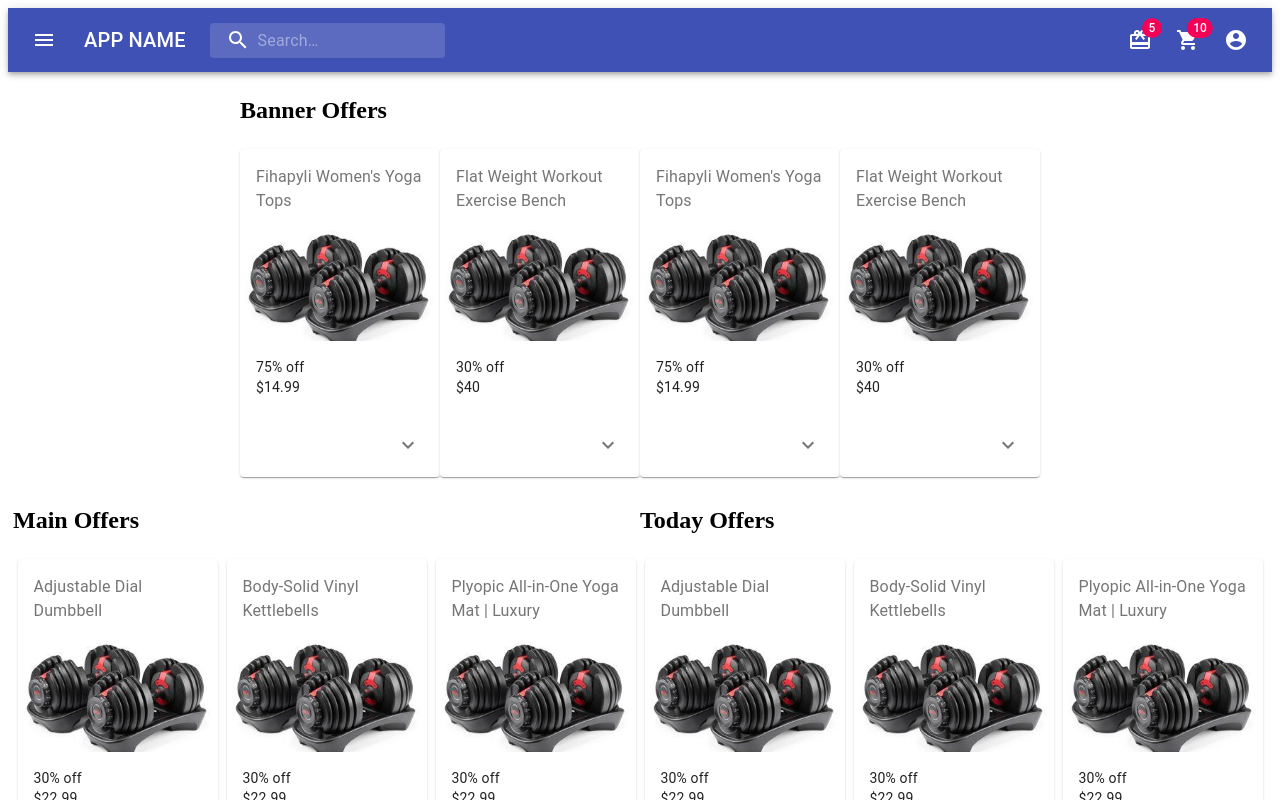
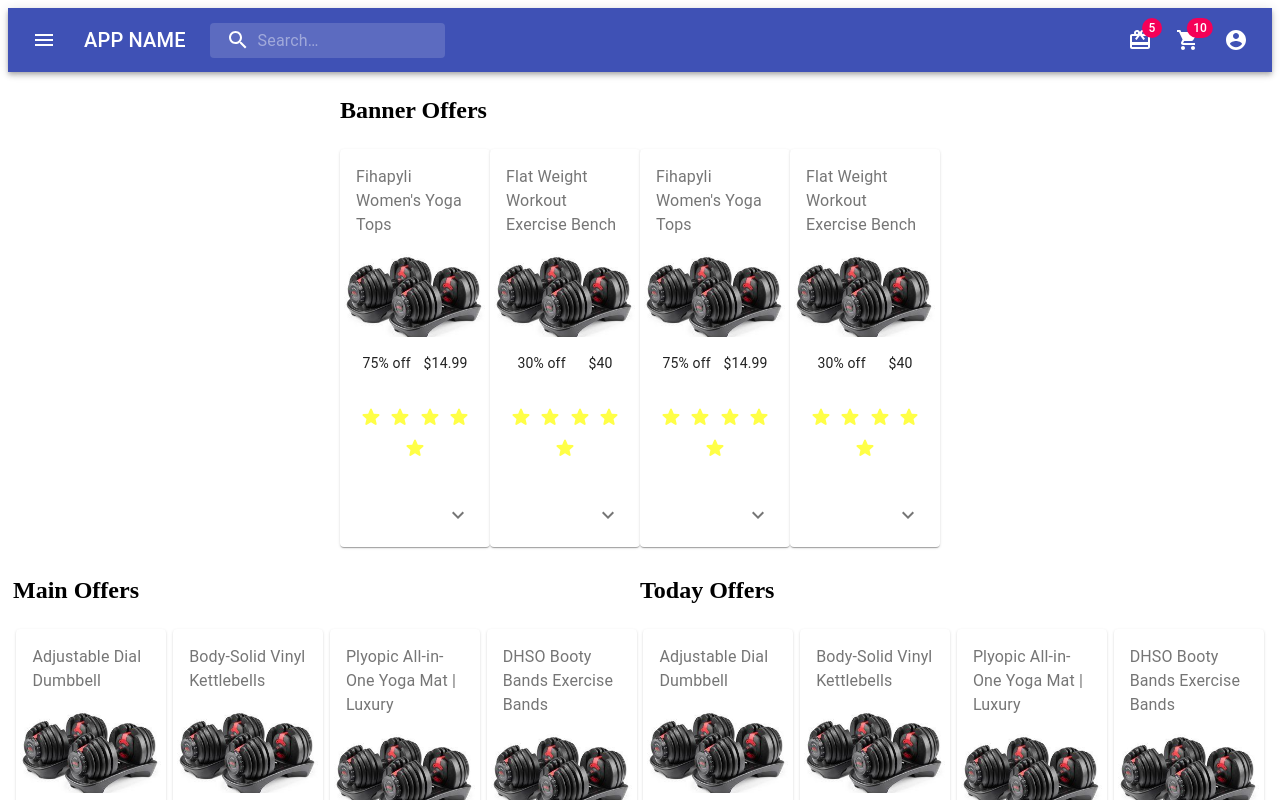
Before and after one commit to YasminSakhnini/redux-with-react, a React (Create React App) app in the folder redux-react/: page /offers in a window 1280 px wide. Shown: the top 800 px of the page. Built offline with nearby package versions, Linux system fonts and the light colour scheme; the HTML template or start-up script is replaced by a standard one.

Commit message:
Fix the click on the nav app and clean up

```diff
--- a/redux-react/src/components/AppBar.jsx
+++ b/redux-react/src/components/AppBar.jsx
@@ -211,22 +211,12 @@ export default function PrimarySearchAppBar() {
           </div>
           <div className={classes.grow} />
           <div className={classes.sectionDesktop}>
-            <IconButton
-              onClick={() => {
-                dispatch({
-                  type: 'INCREASE_OFFERS_COUNTER',
-                })
-              }} to="/src/components/Offers.jsx" aria-label="show 4 new offers" color="inherit">
+            <IconButton component={Link} to="/offers" aria-label=" show 4 new offers" color="inherit">
               <Badge badgeContent={offersCount} color="secondary">
                 <RedeemIcon />
               </Badge>
             </IconButton>
-            <IconButton
-              onClick={() => {
-                dispatch({
-                  type: 'INCREASE_PRODUCTS_COUNTER',
-                })
-              }} aria-label="show 17 new products" color="inherit">
+            <IconButton component={Link} to="/products" aria-label="show 17 new products" color="inherit">
               <Badge badgeContent={productsCount} color="secondary">
                 <ShoppingCartIcon />
               </Badge>
@@ -257,6 +247,6 @@ export default function PrimarySearchAppBar() {
       </AppBar>
       {renderMobileMenu}
       {renderMenu}
-    </div>
+    </div >
   );
 }
--- a/redux-react/src/components/offers/MainOffers.jsx
+++ b/redux-react/src/components/offers/MainOffers.jsx
@@ -5,7 +5,6 @@ import CardContainer from "../ui/CardContainer"
 
 const useStyles = makeStyles((theme) => ({
   container: {
-    // background: "pink",
     flexBasis: "50%",
   },
 }
--- a/redux-react/src/components/offers/OffersBanner.jsx
+++ b/redux-react/src/components/offers/OffersBanner.jsx
@@ -10,8 +10,6 @@ const OffersBanner = () => {
   ));
 
   let bannerOffersData = data.filter(i => {
-    console.log('i.bannerOffer', i.bannerOffer);
-
     return i.bannerOffer
   });
 
--- a/redux-react/src/components/offers/RandomOffers.jsx
+++ b/redux-react/src/components/offers/RandomOffers.jsx
@@ -12,7 +12,6 @@ const useStyles = makeStyles((theme) => ({
 const RandomOffers = () => {
   let data = useSelector((state) => state.api.products.filter(i => { return i.offer }
   ));
-  console.log("data", data);
   let randomOffersData = data.filter(i => {
     return i.id
   });
--- a/redux-react/src/components/ui/CardContainer.jsx
+++ b/redux-react/src/components/ui/CardContainer.jsx
@@ -10,13 +10,13 @@ import Collapse from "@material-ui/core/Collapse";
 import IconButton from "@material-ui/core/IconButton";
 import Typography from "@material-ui/core/Typography";
 import ExpandMoreIcon from "@material-ui/icons/ExpandMore";
-import StarRateIcon from "@material-ui/icons/StarRate";
+import StarRoundedIcon from '@material-ui/icons/StarRounded';
+import StarHalfRoundedIcon from '@material-ui/icons/StarHalfRounded';
 
 const image = require("../ui/images/adjustable-dumbbells.jpg");
-
 const useStyles = makeStyles((theme) => ({
   root: {
-    width: 200,
+    width: 150,
     marginTop: "5px",
   },
   media: {
@@ -38,6 +38,9 @@ const useStyles = makeStyles((theme) => ({
     flexWrap: "wrap",
     justifyContent: "space-around"
   },
+  color: {
+    color: "#ffff46",
+  }
 
 }));
 
@@ -48,25 +51,36 @@ export default function CardContainer(props) {
     setExpanded(!expanded);
   };
   let data = props.data;
-
+  let ratings = [<StarRoundedIcon className={classes.color} />, <StarRoundedIcon className={classes.color} />, <StarRoundedIcon className={classes.color} />, <StarRoundedIcon className={classes.color} />, <StarHalfRoundedIcon className={classes.color} />];
   return (
     <div className={classes.flexItem}>
       {data.map(i => {
         return (
-          <Card key={i} className={classes.root}>
+          <Card key={i.id} className={classes.root}>
             <CardHeader
               title={""}
               subheader={i.title}
             />
             <CardMedia className={classes.media} image={image} title="Paella dish" />
-
-            <CardContent>
+            <CardContent className={classes.flexItem}>
               <Typography variant="body2" component="p">
                 {i.offer ? i.offer : i.bannerOffer}
               </Typography>
               <Typography variant="body2" component="p">
                 {i.price}
               </Typography>
+            </CardContent>
+            <CardContent className={classes.flexItem}>
+              {ratings.map(star => {
+                return (
+                  <Typography>
+                    {<StarRoundedIcon className={classes.color} /> ? <StarRoundedIcon className={classes.color} /> : <StarHalfRoundedIcon className={classes.color} />}
+                  </Typography>
+                )
+              })}
+              {/* <Typography>
+                <StarHalfRoundedIcon className={classes.color} />
+              </Typography> */}
             </CardContent>
             <CardActions disableSpacing>
               <IconButton
```
